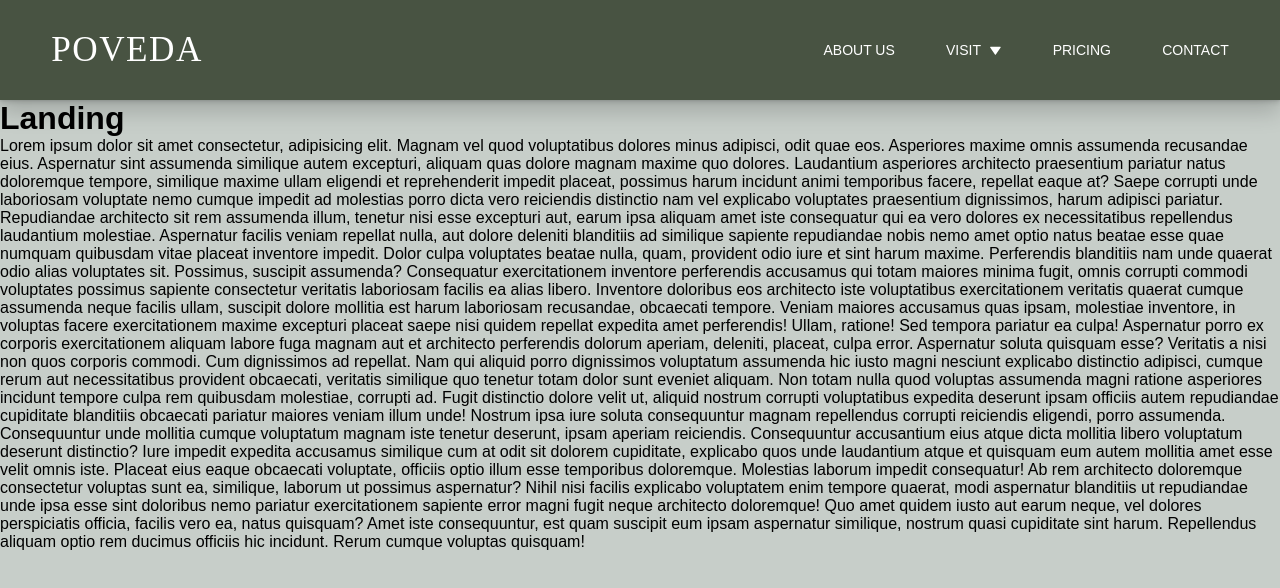
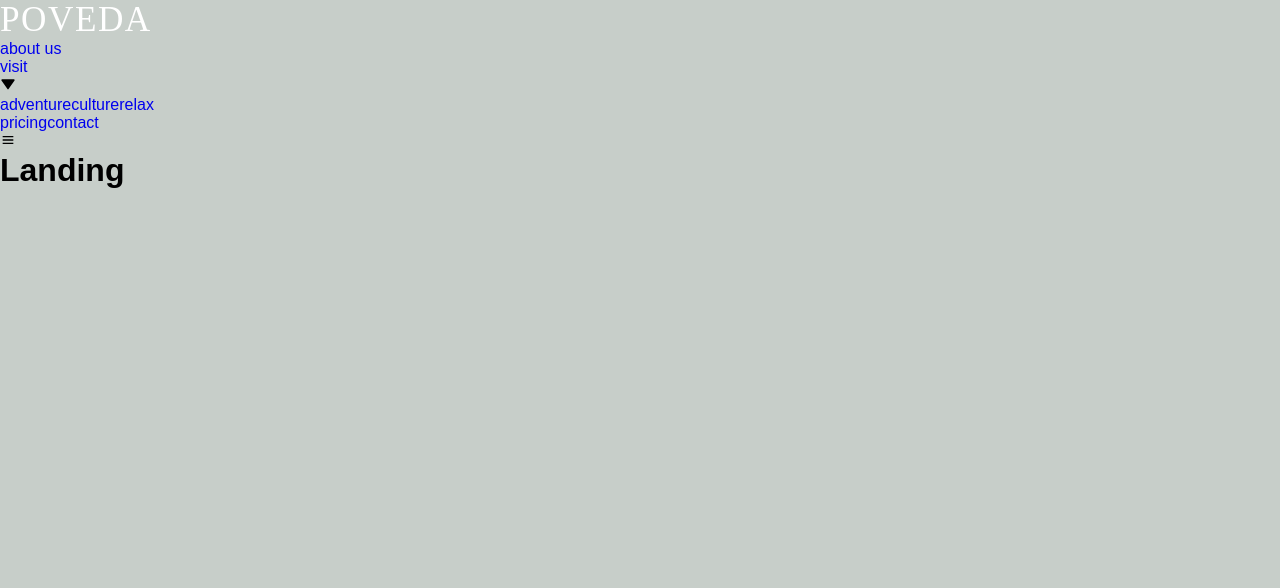
Before and after one commit to SutheeDev/react-poveda, a React (Vite) app in the folder client/: page / in a window 1280 px wide. Shown: the top 588 px of the page. Built offline with nearby package versions, Linux system fonts and the light colour scheme.

Commit message:
restarted styling

```diff
--- a/client/src/components/Logo.jsx
+++ b/client/src/components/Logo.jsx
@@ -20,7 +20,6 @@ const Wrapper = styled.div`
     text-transform: uppercase;
     background-color: transparent;
     font-size: 1.3rem;
-    padding-left: var(--side-padding);
   }
   @media screen and (min-width: 900px) {
     .logo {
--- a/client/src/components/Navbar.jsx
+++ b/client/src/components/Navbar.jsx
@@ -19,17 +19,18 @@ const Navbar = () => {
     closeAll();
   };
 
-  useEffect(() => {
-    window.addEventListener("scroll", closeAll);
-    window.addEventListener("resize", closeAll);
-    return () => {
-      window.removeEventListener("scroll", closeAll);
-      window.removeEventListener("resize", closeAll);
-    };
-  }, []);
+  // useEffect(() => {
+  //   window.addEventListener("scroll", closeAll);
+  //   window.addEventListener("resize", closeAll);
+  //   return () => {
+  //     window.removeEventListener("scroll", closeAll);
+  //     window.removeEventListener("resize", closeAll);
+  //   };
+  // }, []);
 
   return (
     <Wrapper>
+      <div className="main-container">
         <Logo />
         <div className="navlinks-container">
           <div className={isMenuOpen ? "navlinks show" : "navlinks"}>
@@ -75,10 +76,14 @@ const Navbar = () => {
                 <BiX />
               </div>
             ) : (
-            <div className="hamburger-open" onClick={() => setIsMenuOpen(true)}>
+              <div
+                className="hamburger-open"
+                onClick={() => setIsMenuOpen(true)}
+              >
                 <BiMenu />
               </div>
             )}
+          </div>
         </div>
       </div>
     </Wrapper>
@@ -86,151 +91,4 @@ const Navbar = () => {
 };
 export default Navbar;
 
-const Wrapper = styled.nav`
-  background-color: var(--green-2);
-  display: flex;
-  justify-content: space-between;
-  align-items: center;
-  height: 75px;
-  box-shadow: var(--navbar-shadow);
-
-  .navlinks-container {
-    display: flex;
-    justify-content: space-between;
-    align-items: center;
-    position: relative;
-  }
-  .navlinks {
-    width: 100vw;
-    position: absolute;
-    top: 53px;
-    right: 0;
-    text-align: right;
-    display: flex;
-    flex-direction: column;
-
-    z-index: -1;
-    margin-top: -190px;
-    transition: var(--global-transition);
-  }
-  .navlinks.show {
-    margin-top: 0;
-  }
-  .link {
-    color: var(--white);
-    text-transform: uppercase;
-    padding: 0.9em 0;
-    padding-right: var(--side-padding);
-    background-color: var(--green-2);
-  }
-  .sub-link {
-    background-color: var(--green-4);
-  }
-  .visit-container {
-    background-color: var(--green-2);
-    display: flex;
-    flex-direction: row-reverse;
-    align-items: center;
-  }
-  .arrow-down {
-    color: var(--white);
-    display: flex;
-    font-size: 0.8rem;
-    margin-right: 0.6em;
-    cursor: pointer;
-  }
-  .visit-subMenu {
-    position: relative;
-    z-index: -2;
-    margin-top: -142px;
-
-    transition: var(--global-transition);
-  }
-  .visit-subMenu.open {
-    margin-top: 0;
-  }
-  .subLink-container {
-    width: 100vw;
-    display: flex;
-    flex-direction: column;
-    background-color: var(--green-4);
-  }
-  .hamburger-menu-container {
-    display: grid;
-    place-items: center;
-    padding-right: var(--side-padding);
-  }
-  .hamburger-open,
-  .hamburger-close {
-    color: var(--white);
-    font-size: 2rem;
-    grid-area: 1/1;
-    display: flex;
-    cursor: pointer;
-  }
-  .link.alter-shadow {
-    box-shadow: var(--navbar-shadow);
-  }
-  @media screen and (min-width: 900px) {
-    height: 100px;
-    .hamburger-menu-container {
-      display: none;
-    }
-    .navlinks {
-      width: 100%;
-      position: relative;
-      top: 0;
-      text-align: right;
-      flex-direction: row;
-
-      z-index: 1;
-      margin-top: 0;
-    }
-    .visit-subMenu {
-      position: absolute;
-      top: 47px;
-      left: 27%;
-      margin-top: 0;
-      opacity: 0;
-      z-index: -99;
-
-      transition: var(--global-transition);
-    }
-    .subLink-container {
-      width: 100%;
-      padding: 0.9em var(--side-padding);
-      border-radius: var(--border-radius);
-      background-color: var(--green-2);
-      align-items: flex-start;
-    }
-    .visit-container {
-      flex-direction: row;
-      .link {
-        padding-right: 0;
-      }
-      .arrow-down {
-        font-size: 0.8rem;
-        margin-left: 0.6em;
-        margin-right: 0;
-      }
-    }
-    .visit-subMenu.open {
-      opacity: 1;
-      z-index: 5;
-      top: 67px;
-    }
-    .pricing {
-      padding-left: var(--side-padding);
-    }
-    .sub-link {
-      padding-right: 0;
-      background-color: var(--green-2);
-    }
-    .link {
-      font-size: 0.875rem;
-    }
-    .link.alter-shadow {
-      box-shadow: none;
-    }
-  }
-`;
+const Wrapper = styled.nav``;
--- a/client/src/pages/Landing.jsx
+++ b/client/src/pages/Landing.jsx
@@ -2,65 +2,6 @@ const Landing = () => {
   return (
     <main>
       <h1>Landing</h1>
-      <p>
-        Lorem ipsum dolor sit amet consectetur, adipisicing elit. Magnam vel
-        quod voluptatibus dolores minus adipisci, odit quae eos. Asperiores
-        maxime omnis assumenda recusandae eius. Aspernatur sint assumenda
-        similique autem excepturi, aliquam quas dolore magnam maxime quo
-        dolores. Laudantium asperiores architecto praesentium pariatur natus
-        doloremque tempore, similique maxime ullam eligendi et reprehenderit
-        impedit placeat, possimus harum incidunt animi temporibus facere,
-        repellat eaque at? Saepe corrupti unde laboriosam voluptate nemo cumque
-        impedit ad molestias porro dicta vero reiciendis distinctio nam vel
-        explicabo voluptates praesentium dignissimos, harum adipisci pariatur.
-        Repudiandae architecto sit rem assumenda illum, tenetur nisi esse
-        excepturi aut, earum ipsa aliquam amet iste consequatur qui ea vero
-        dolores ex necessitatibus repellendus laudantium molestiae. Aspernatur
-        facilis veniam repellat nulla, aut dolore deleniti blanditiis ad
-        similique sapiente repudiandae nobis nemo amet optio natus beatae esse
-        quae numquam quibusdam vitae placeat inventore impedit. Dolor culpa
-        voluptates beatae nulla, quam, provident odio iure et sint harum maxime.
-        Perferendis blanditiis nam unde quaerat odio alias voluptates sit.
-        Possimus, suscipit assumenda? Consequatur exercitationem inventore
-        perferendis accusamus qui totam maiores minima fugit, omnis corrupti
-        commodi voluptates possimus sapiente consectetur veritatis laboriosam
-        facilis ea alias libero. Inventore doloribus eos architecto iste
-        voluptatibus exercitationem veritatis quaerat cumque assumenda neque
-        facilis ullam, suscipit dolore mollitia est harum laboriosam recusandae,
-        obcaecati tempore. Veniam maiores accusamus quas ipsam, molestiae
-        inventore, in voluptas facere exercitationem maxime excepturi placeat
-        saepe nisi quidem repellat expedita amet perferendis! Ullam, ratione!
-        Sed tempora pariatur ea culpa! Aspernatur porro ex corporis
-        exercitationem aliquam labore fuga magnam aut et architecto perferendis
-        dolorum aperiam, deleniti, placeat, culpa error. Aspernatur soluta
-        quisquam esse? Veritatis a nisi non quos corporis commodi. Cum
-        dignissimos ad repellat. Nam qui aliquid porro dignissimos voluptatum
-        assumenda hic iusto magni nesciunt explicabo distinctio adipisci, cumque
-        rerum aut necessitatibus provident obcaecati, veritatis similique quo
-        tenetur totam dolor sunt eveniet aliquam. Non totam nulla quod voluptas
-        assumenda magni ratione asperiores incidunt tempore culpa rem quibusdam
-        molestiae, corrupti ad. Fugit distinctio dolore velit ut, aliquid
-        nostrum corrupti voluptatibus expedita deserunt ipsam officiis autem
-        repudiandae cupiditate blanditiis obcaecati pariatur maiores veniam
-        illum unde! Nostrum ipsa iure soluta consequuntur magnam repellendus
-        corrupti reiciendis eligendi, porro assumenda. Consequuntur unde
-        mollitia cumque voluptatum magnam iste tenetur deserunt, ipsam aperiam
-        reiciendis. Consequuntur accusantium eius atque dicta mollitia libero
-        voluptatum deserunt distinctio? Iure impedit expedita accusamus
-        similique cum at odit sit dolorem cupiditate, explicabo quos unde
-        laudantium atque et quisquam eum autem mollitia amet esse velit omnis
-        iste. Placeat eius eaque obcaecati voluptate, officiis optio illum esse
-        temporibus doloremque. Molestias laborum impedit consequatur! Ab rem
-        architecto doloremque consectetur voluptas sunt ea, similique, laborum
-        ut possimus aspernatur? Nihil nisi facilis explicabo voluptatem enim
-        tempore quaerat, modi aspernatur blanditiis ut repudiandae unde ipsa
-        esse sint doloribus nemo pariatur exercitationem sapiente error magni
-        fugit neque architecto doloremque! Quo amet quidem iusto aut earum
-        neque, vel dolores perspiciatis officia, facilis vero ea, natus
-        quisquam? Amet iste consequuntur, est quam suscipit eum ipsam aspernatur
-        similique, nostrum quasi cupiditate sint harum. Repellendus aliquam
-        optio rem ducimus officiis hic incidunt. Rerum cumque voluptas quisquam!
-      </p>
     </main>
   );
 };
```
Lines whose indentation alone changed are shown as unchanged.
